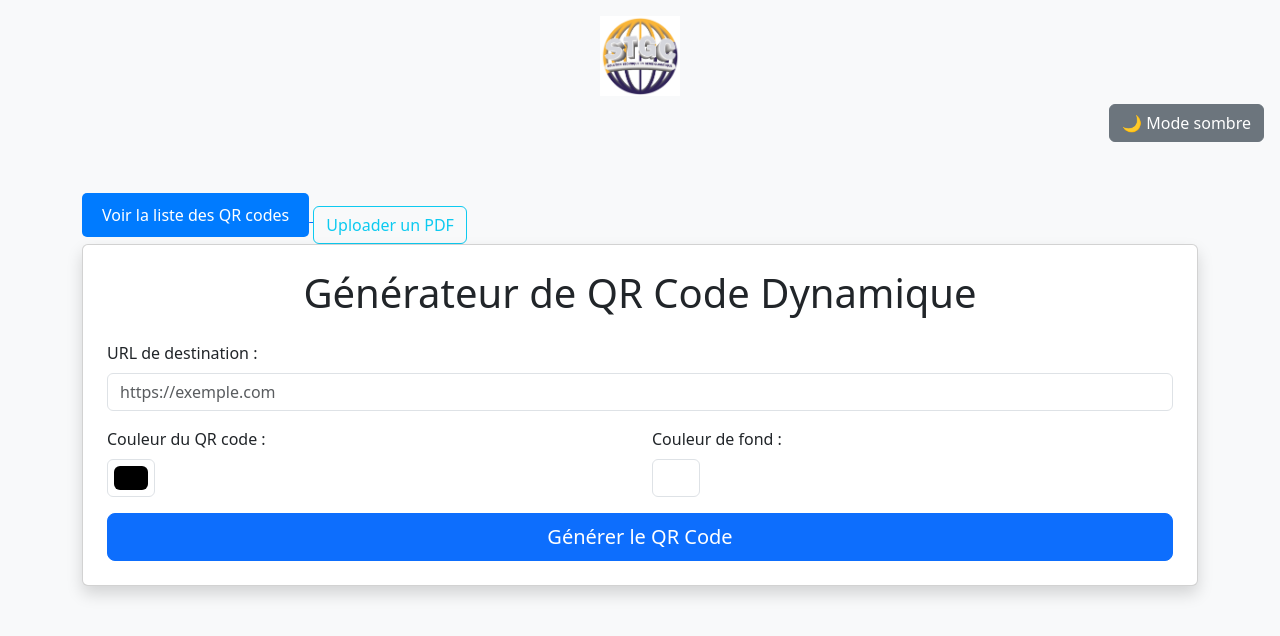
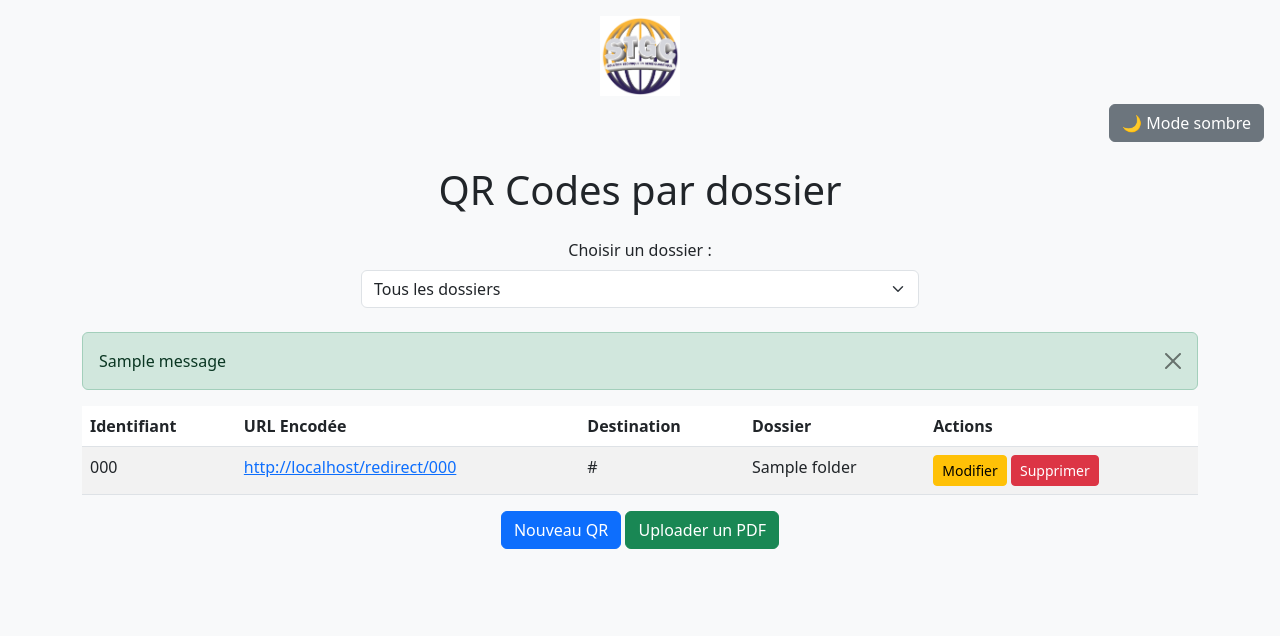
Before and after one commit to fode-konate/qr-code-dynamic, a Flask app: template templates/index.html in a window 1280 px wide. Shown: the top 636 px of the page. Run offline with Flask 3, Linux system fonts and the light colour scheme; the template is opened without the code that fills it: most values are stand-ins (such as "Sample title", 1, 10 or a date in 2020); one stand-in notice (Sample message) is shown.

Commit message:
Tes changements

```diff
--- /dev/null
+++ b/STGCSERVUsersAdministrateurDesktop0.txt
@@ -0,0 +1 @@
+\\STGCSERV\Users\Administrateur\Desktop\02_AFFAIRES\Affaires 2023-2024\PROCHALOR\STEGC_Simone Weil_soreib\03 ETUDES REGULATION\01-Liste de points
--- a/app.py
+++ b/app.py
@@ -6,8 +6,9 @@ import sqlite3
 import os
 from werkzeug.utils import secure_filename
 import base64
+from datetime import datetime
+import csv
 
-# Configuration de Flask et du dossier d'upload
 app = Flask(__name__)
 app.secret_key = 'supersecretkey'
 UPLOAD_FOLDER = 'files'
@@ -21,12 +22,20 @@ def allowed_file(filename):
     return '.' in filename and filename.rsplit('.', 1)[1].lower() in ALLOWED_EXTENSIONS
 
 def init_db():
-    if not os.path.exists(DB_PATH):
-        conn = sqlite3.connect(DB_PATH)
-        c = conn.cursor()
-        c.execute('CREATE TABLE urls (id TEXT PRIMARY KEY, target_url TEXT)')
-        conn.commit()
-        conn.close()
+    conn = sqlite3.connect(DB_PATH)
+    c = conn.cursor()
+    c.execute('''
+        CREATE TABLE IF NOT EXISTS urls (
+            id TEXT PRIMARY KEY,
+            target_url TEXT,
+            folder TEXT DEFAULT 'Général',
+            filename TEXT,
+            created_at TEXT,
+            deleted INTEGER DEFAULT 0
+        )
+    ''')
+    conn.commit()
+    conn.close()
 
 init_db()
 
@@ -37,21 +46,24 @@ def home():
 @app.route('/generate', methods=['POST'])
 def generate():
     target_url = request.form['target_url']
-    fill_color = request.form['fill_color']
-    back_color = request.form['back_color']
+    folder = request.form.get('folder', 'Général')
+    fill_color = request.form.get('fill_color', '#000000')
+    back_color = request.form.get('back_color', '#FFFFFF')
 
     unique_id = str(uuid.uuid4())[:8]
+    created_at = datetime.now().strftime('%Y-%m-%d %H:%M:%S')
 
     conn = sqlite3.connect(DB_PATH)
     c = conn.cursor()
-    c.execute('INSERT INTO urls (id, target_url) VALUES (?, ?)', (unique_id, target_url))
+    c.execute('''
+        INSERT INTO urls (id, target_url, folder, created_at)
+        VALUES (?, ?, ?, ?)
+    ''', (unique_id, target_url, folder, created_at))
     conn.commit()
     conn.close()
 
-    dynamic_url = request.host_url + 'redirect/' + unique_id
-
-    qr = qrcode.QRCode(version=1, box_size=10, border=5)
-    qr.add_data(dynamic_url)
+    qr = qrcode.QRCode(box_size=10, border=4)
+    qr.add_data(request.host_url + 'redirect/' + unique_id)
     qr.make(fit=True)
     img = qr.make_image(fill_color=fill_color, back_color=back_color)
 
@@ -59,62 +71,43 @@ def generate():
     img.save(buf, 'PNG')
     buf.seek(0)
 
-    flash(f"QR Code créé avec succès pour l'identifiant : {unique_id}", "success")
-    return send_file(buf, mimetype='image/png', as_attachment=True, download_name='qr_code.png')
+    flash(f'QR Code créé pour : {unique_id}', 'success')
+    return send_file(buf, mimetype='image/png', as_attachment=True, download_name=f'{unique_id}.png')
 
 @app.route('/redirect/<unique_id>')
 def redirect_dynamic(unique_id):
     conn = sqlite3.connect(DB_PATH)
     c = conn.cursor()
-    c.execute('SELECT target_url FROM urls WHERE id = ?', (unique_id,))
+    c.execute('SELECT target_url FROM urls WHERE id = ? AND deleted = 0', (unique_id,))
     result = c.fetchone()
     conn.close()
-
     if result:
         return redirect(result[0])
-    else:
-        return "Lien invalide ou expiré.", 404
-
-@app.route('/update/<unique_id>', methods=['GET', 'POST'])
-def update(unique_id):
-    if request.method == 'POST':
-        new_url = request.form['new_url']
-        conn = sqlite3.connect(DB_PATH)
-        c = conn.cursor()
-        c.execute('UPDATE urls SET target_url = ? WHERE id = ?', (new_url, unique_id))
-        conn.commit()
-        conn.close()
-        flash('URL mise à jour !', 'success')
-        return redirect(url_for('list_qr'))
-
-    conn = sqlite3.connect(DB_PATH)
-    c = conn.cursor()
-    c.execute('SELECT target_url FROM urls WHERE id = ?', (unique_id,))
-    result = c.fetchone()
-    conn.close()
-
-    if result:
-        return render_template('update.html', unique_id=unique_id, target_url=result[0])
-    else:
-        return "ID non trouvé.", 404
+    return "QR Code non trouvé ou supprimé.", 404
 
 @app.route('/list')
 def list_qr():
+    selected_folder = request.args.get('folder')
     conn = sqlite3.connect(DB_PATH)
     c = conn.cursor()
-    c.execute('SELECT id, target_url FROM urls')
+    if selected_folder:
+        c.execute("SELECT id, target_url, folder, filename, created_at FROM urls WHERE deleted = 0 AND folder = ?", (selected_folder,))
+    else:
+        c.execute("SELECT id, target_url, folder, filename, created_at FROM urls WHERE deleted = 0")
     rows = c.fetchall()
+    c.execute("SELECT DISTINCT folder FROM urls WHERE deleted = 0")
+    folders = [row[0] for row in c.fetchall()]
     conn.close()
-    return render_template('list.html', qr_codes=rows)
+    return render_template('list.html', qr_codes=rows, folders=folders, selected_folder=selected_folder)
 
 @app.route('/delete/<unique_id>', methods=['POST'])
 def delete(unique_id):
     conn = sqlite3.connect(DB_PATH)
     c = conn.cursor()
-    c.execute('DELETE FROM urls WHERE id = ?', (unique_id,))
+    c.execute('UPDATE urls SET deleted = 1 WHERE id = ?', (unique_id,))
     conn.commit()
     conn.close()
-    flash('QR Code supprimé.', 'success')
+    flash('QR Code déplacé à la corbeille.', 'success')
     return redirect(url_for('list_qr'))
 
 @app.route('/pdf/<filename>')
@@ -124,46 +117,92 @@ def download_pdf(filename):
 @app.route('/upload', methods=['GET', 'POST'])
 def upload_file():
     if request.method == 'POST':
-        if 'file' not in request.files:
-            flash('Aucun fichier envoyé.', 'danger')
+        file = request.files.get('file')
+        folder = request.form.get('folder', 'Général')
+        if not file or file.filename == '':
+            flash('Aucun fichier sélectionné.', 'danger')
             return redirect(request.url)
-
-        file = request.files['file']
-        if file.filename == '':
-            flash('Nom de fichier vide.', 'danger')
-            return redirect(request.url)
-
         if file and allowed_file(file.filename):
             filename = secure_filename(file.filename)
-            file_path = os.path.join(app.config['UPLOAD_FOLDER'], filename)
-            file.save(file_path)
+            filepath = os.path.join(app.config['UPLOAD_FOLDER'], filename)
+            file.save(filepath)
 
-            # Génère un identifiant court
             unique_id = str(uuid.uuid4())[:8]
+            file_url = url_for('download_pdf', filename=filename, _external=True)
+            created_at = datetime.now().strftime('%Y-%m-%d %H:%M:%S')
 
-            # Crée une URL publique vers le fichier
-            file_url = url_for('download_pdf', filename=filename, _external=True)
-
-            # Enregistre dans la base de données
             conn = sqlite3.connect(DB_PATH)
             c = conn.cursor()
-            c.execute('INSERT INTO urls (id, target_url) VALUES (?, ?)', (unique_id, file_url))
+            c.execute('''
+                INSERT INTO urls (id, target_url, folder, filename, created_at)
+                VALUES (?, ?, ?, ?, ?)
+            ''', (unique_id, file_url, folder, filename, created_at))
             conn.commit()
             conn.close()
 
-            # Génère un QR code pour le PDF
             qr = qrcode.make(request.host_url + 'redirect/' + unique_id)
             buf = io.BytesIO()
-            qr.save(buf, format='PNG')
+            qr.save(buf, 'PNG')
             buf.seek(0)
 
-            flash(f'PDF uploadé et QR Code généré avec succès ! (ID : {unique_id})', 'success')
-            return send_file(buf, mimetype='image/png', as_attachment=True, download_name='qr_code.png')
+            flash('PDF uploadé et QR Code généré avec succès !', 'success')
+            return send_file(buf, mimetype='image/png', as_attachment=True, download_name=f'{unique_id}.png')
 
         flash('Fichier non autorisé.', 'danger')
         return redirect(request.url)
+    return render_template('upload.html')
 
-    return render_template('upload.html')
+@app.route('/update/<unique_id>', methods=['GET', 'POST'])
+def update(unique_id):
+    conn = sqlite3.connect(DB_PATH)
+    c = conn.cursor()
+    c.execute("SELECT target_url, folder FROM urls WHERE id = ?", (unique_id,))
+    record = c.fetchone()
+    conn.close()
+    if not record:
+        return "QR Code non trouvé.", 404
+
+    if request.method == 'POST':
+        new_url = request.form['new_url']
+        folder = request.form.get('folder', 'Général')
+        filename = None
+
+        if 'file' in request.files and request.files['file'].filename != '':
+            file = request.files['file']
+            if allowed_file(file.filename):
+                filename = secure_filename(file.filename)
+                filepath = os.path.join(app.config['UPLOAD_FOLDER'], filename)
+                file.save(filepath)
+                new_url = url_for('download_pdf', filename=filename, _external=True)
+
+        conn = sqlite3.connect(DB_PATH)
+        c = conn.cursor()
+        if filename:
+            c.execute('UPDATE urls SET target_url = ?, folder = ?, filename = ? WHERE id = ?', (new_url, folder, filename, unique_id))
+        else:
+            c.execute('UPDATE urls SET target_url = ?, folder = ? WHERE id = ?', (new_url, folder, unique_id))
+        conn.commit()
+        conn.close()
+        flash('QR Code mis à jour.', 'success')
+        return redirect(url_for('list_qr'))
+
+    return render_template('update.html', unique_id=unique_id, target_url=record[0], folder=record[1])
+
+@app.route('/export')
+def export_csv():
+    conn = sqlite3.connect(DB_PATH)
+    c = conn.cursor()
+    c.execute('SELECT id, target_url, folder, filename, created_at FROM urls WHERE deleted = 0')
+    rows = c.fetchall()
+    conn.close()
+
+    output = io.StringIO()
+    writer = csv.writer(output)
+    writer.writerow(['ID', 'URL', 'Dossier', 'Fichier', 'Créé le'])
+    writer.writerows(rows)
+    output.seek(0)
+
+    return send_file(io.BytesIO(output.getvalue().encode()), mimetype='text/csv', as_attachment=True, download_name='qr_codes.csv')
 
 if __name__ == '__main__':
     app.run(debug=True)
--- a/templates/index.html
+++ b/templates/index.html
@@ -2,22 +2,22 @@
 <html lang="fr">
 <head>
   <meta charset="UTF-8">
-    <title>QR Code Dynamique</title>
+  <title>Liste des QR Codes</title>
   <link href="https://cdn.jsdelivr.net/npm/bootstrap@5.3.0/dist/css/bootstrap.min.css" rel="stylesheet">
   <style>
     .dark-mode {
       background-color: #121212 !important;
       color: #ffffff !important;
     }
-        .dark-mode .card,
-        .dark-mode .form-control,
-        .dark-mode .form-label,
-        .dark-mode .alert,
-        .dark-mode .btn,
-        .dark-mode .table {
+    .dark-mode .table, .dark-mode .card, .dark-mode .btn,
+    .dark-mode .alert, .dark-mode .form-control,
+    .dark-mode .form-select {
       background-color: #2a2a2a !important;
       color: #ffffff !important;
       border-color: #444 !important;
+    }
+    .dark-mode .table-striped > tbody > tr:nth-of-type(odd) {
+      background-color: #1f1f1f !important;
     }
     .dark-mode a {
       color: #90caf9;
@@ -34,44 +34,68 @@
   </div>
 </div>
 
-  <div class="container mt-5">
-    <a href="{{ url_for('list_qr') }}">
-      <button style="padding: 10px 20px; background-color: #007BFF; color: white; border: none; border-radius: 5px;">
-        Voir la liste des QR codes
-      </button>
-    </a>
-    <a href="{{ url_for('upload_file') }}" class="btn btn-outline-info mt-3">Uploader un PDF</a>
+<div class="container mt-4">
+  <h1 class="text-center mb-4">QR Codes par dossier</h1>
 
-    <div class="card shadow p-4">
-        <h1 class="text-center mb-4">Générateur de QR Code Dynamique</h1>
-        <form method="POST" action="/generate">
-            <div class="mb-3">
-                <label for="target_url" class="form-label">URL de destination :</label>
-                <input type="url" class="form-control" id="target_url" name="target_url" placeholder="https://exemple.com" required>
+  <form method="GET" class="mb-4 text-center">
+    <label for="folderSelect" class="form-label">Choisir un dossier :</label>
+    <select name="folder" id="folderSelect" class="form-select w-50 mx-auto" onchange="this.form.submit()">
+      <option value="">Tous les dossiers</option>
+      {% for folder in folders %}
+        <option value="{{ folder }}" {% if folder == selected_folder %}selected{% endif %}>{{ folder }}</option>
+      {% endfor %}
+    </select>
+  </form>
+
+  {% with messages = get_flashed_messages(with_categories=true) %}
+    {% for category, message in messages %}
+      <div class="alert alert-{{ category }} alert-dismissible fade show" role="alert">
+        {{ message }}
+        <button type="button" class="btn-close" data-bs-dismiss="alert"></button>
       </div>
-            <div class="row">
-                <div class="col mb-3">
-                    <label for="fill_color" class="form-label">Couleur du QR code :</label>
-                    <input type="color" class="form-control form-control-color" id="fill_color" name="fill_color" value="#000000">
-                </div>
-                <div class="col mb-3">
-                    <label for="back_color" class="form-label">Couleur de fond :</label>
-                    <input type="color" class="form-control form-control-color" id="back_color" name="back_color" value="#FFFFFF">
-                </div>
-            </div>
-            <div class="d-grid">
-                <button type="submit" class="btn btn-primary btn-lg">Générer le QR Code</button>
-            </div>
+    {% endfor %}
+  {% endwith %}
+
+  <table class="table table-striped">
+    <thead>
+      <tr>
+        <th>Identifiant</th>
+        <th>URL Encodée</th>
+        <th>Destination</th>
+        <th>Dossier</th>
+        <th>Actions</th>
+      </tr>
+    </thead>
+    <tbody>
+      {% for id, target_url, folder in qr_codes %}
+        <tr>
+          <td>{{ id }}</td>
+          <td><a href="{{ request.host_url }}redirect/{{ id }}" target="_blank">{{ request.host_url }}redirect/{{ id }}</a></td>
+          <td>{{ target_url }}</td>
+          <td>{{ folder }}</td>
+          <td>
+            <a href="{{ url_for('update', unique_id=id) }}" class="btn btn-sm btn-warning">Modifier</a>
+            <form action="{{ url_for('delete', unique_id=id) }}" method="POST" style="display:inline;">
+              <button type="submit" class="btn btn-sm btn-danger" onclick="return confirm('Supprimer ce QR code ?')">Supprimer</button>
             </form>
+          </td>
+        </tr>
+      {% endfor %}
+    </tbody>
+  </table>
+
+  <div class="text-center">
+    <a href="{{ url_for('home') }}" class="btn btn-primary">Nouveau QR</a>
+    <a href="{{ url_for('upload_file') }}" class="btn btn-success">Uploader un PDF</a>
   </div>
 </div>
 
+<script src="https://cdn.jsdelivr.net/npm/bootstrap@5.3.0/dist/js/bootstrap.bundle.min.js"></script>
 <script>
   function toggleDarkMode() {
     document.body.classList.toggle('dark-mode');
     localStorage.setItem('dark-mode', document.body.classList.contains('dark-mode'));
   }
-
   window.onload = function () {
     if (localStorage.getItem('dark-mode') === 'true') {
       document.body.classList.add('dark-mode');
```
Also changed, not shown: init_db.py (added, +17 -0 lines), migrate_db.py (added, +35 -0 lines), templates/list.html (+24 -16 lines), templates/update.html (+24 -11 lines), templates/upload.html (+31 -10 lines), Nouveau Document texte (2).txt (added), Nouveau Document texte.txt (added). Lines whose indentation alone changed are shown as unchanged.
